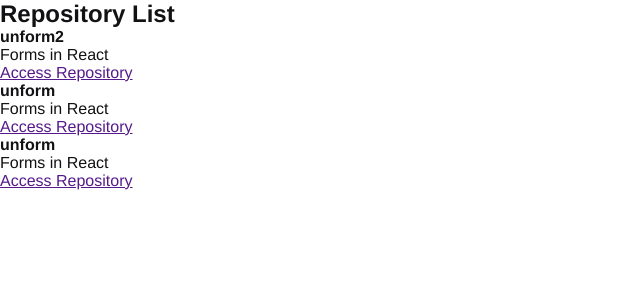
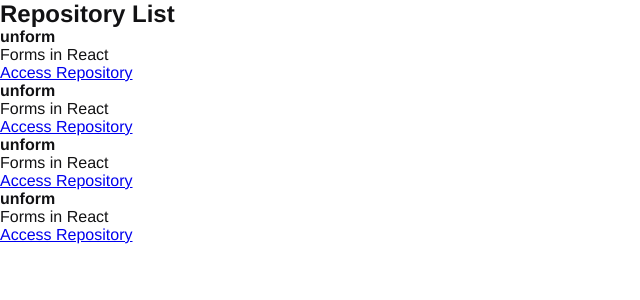
Before and after one commit to teixeirabr/01-github-explorer, a React app: page / in a window 1280 px wide. Shown: the top 300 px of the page, without its empty margins (0-640 px from the left). Built offline with nearby package versions, Linux system fonts and the light colour scheme.

Commit message:
repository list - props

```diff
--- /dev/null
+++ b/src/components/RepositoryItem.jsx
@@ -0,0 +1,10 @@
+export function RepositoryItem(props) {
+  return (
+    <li>
+      <strong>{props.repository.name ?? "Default"}</strong>
+      <p>{props.repository.description}</p>
+
+      <a href={props.repository.link}>Access Repository</a>
+    </li>
+  );
+}
--- a/src/components/RepositoryList.jsx
+++ b/src/components/RepositoryList.jsx
@@ -1,4 +1,10 @@
-const repositoryName = "unform2";
+import { RepositoryItem } from "./RepositoryItem";
+
+const repository = {
+  name: "unform",
+  description: "Forms in React",
+  link: "https://github.com/unform/unform",
+};
 
 export function RepositoryList() {
   return (
@@ -6,23 +12,10 @@
       <h1>Repository List</h1>
 
       <ul>
-        <li>
-          <strong>{repositoryName}</strong>
-          <p>Forms in React</p>
-          <a href="">Access Repository</a>
-        </li>
-
-        <li>
-          <strong>unform</strong>
-          <p>Forms in React</p>
-          <a href="">Access Repository</a>
-        </li>
-
-        <li>
-          <strong>unform</strong>
-          <p>Forms in React</p>
-          <a href="">Access Repository</a>
-        </li>
+        <RepositoryItem repository={repository} />
+        <RepositoryItem repository={repository} />
+        <RepositoryItem repository={repository} />
+        <RepositoryItem repository={repository} />
       </ul>
     </section>
   );
```
